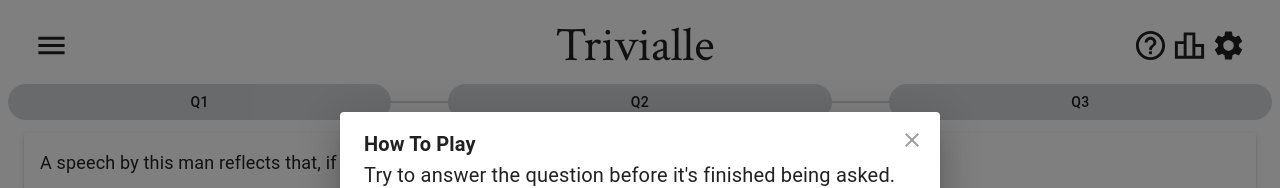
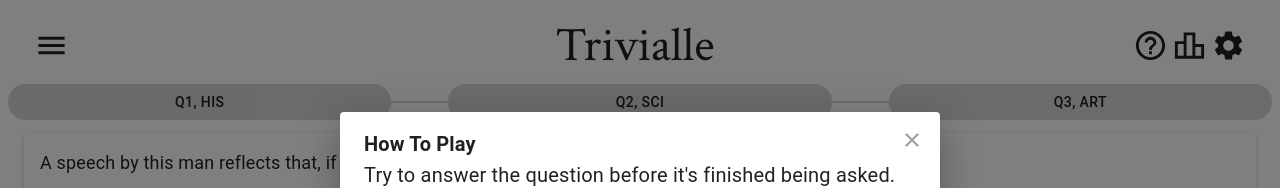
Before and after one commit to dotcomstar/Triviale, a React (Vite) app: page / in a window 1280 px wide. Shown: the top 188 px of the page. Built offline with nearby package versions, Linux system fonts and the light colour scheme; what simple-zustand-devtools would draw is missing.

Commit message:
Add categories to progress bar

```diff
--- a/src/components/progressBar/ProgressBar.tsx
+++ b/src/components/progressBar/ProgressBar.tsx
@@ -2,11 +2,15 @@ import { Box, Button, Stack } from "@mui/material";
 import { QUESTIONS_PER_DAY } from "../../constants/settings";
 import useCurrGuessStore from "../../stores/currGuessStore";
 import useGameStateStore from "../../stores/gameStateStore";
+import useDailyIndex, { getPositiveIndex } from "../../hooks/useDailyIndex";
+import useQuestions from "../../hooks/useQuestions";
 
 const ProgressBar = () => {
   const importGuess = useCurrGuessStore((s) => s.importGuess);
   const { moveToQuestion, questionState, guesses, guessNumber } =
     useGameStateStore();
+  const dailyIndex = useDailyIndex();
+  const { data } = useQuestions();
 
   return (
     <Stack
@@ -43,7 +47,7 @@ const ProgressBar = () => {
               }
               sx={{ borderRadius: 30, width: "calc(100% / 3)" }}
             >
-              {`Q${i + 1}`}
+              {`Q${i + 1}, ${data[getPositiveIndex(dailyIndex + i)].category}`}
             </Button>
             {i < arr.length - 1 && (
               <Box
```
